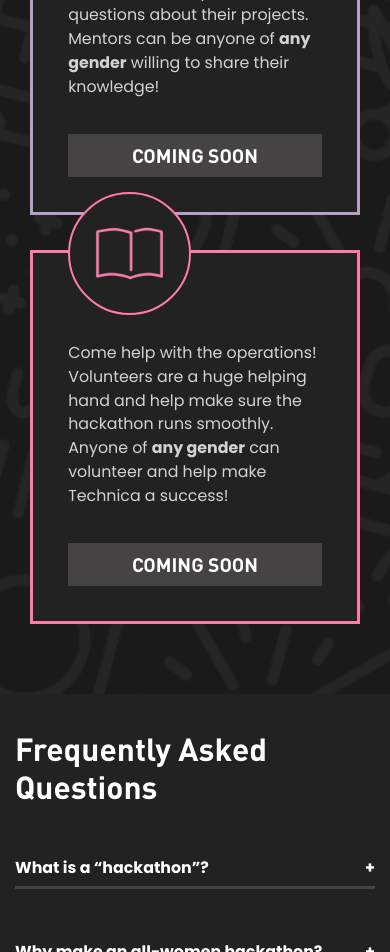
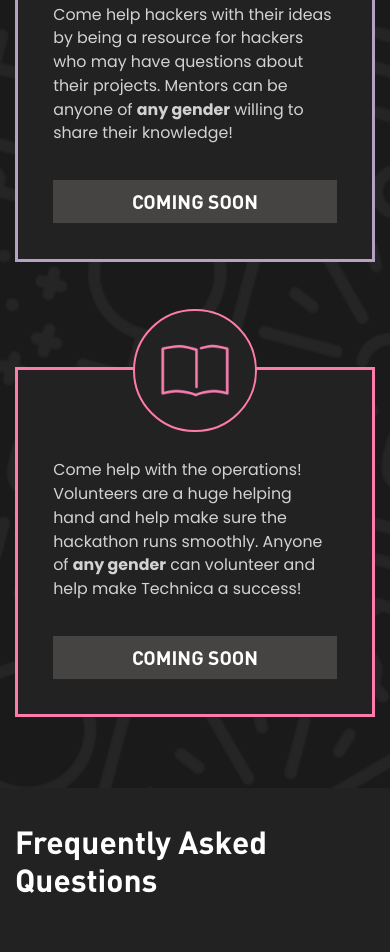
Before and after one commit to gotechnica/gotechnica.github.io, a website: page index.html in a window 390 px wide. Shown: the part 2349-3301 px from the top of the page. Drawn offline with nearby package versions, Linux system fonts and the light colour scheme.

Commit message:
Fix registration column responsiveness and button and imgs

```diff
--- a/index.html
+++ b/index.html
@@ -129,10 +129,10 @@
             <div class="heading">
               <h1>Registration</h1>
             </div>
-            <div class="row-eq-height">
+            <div class="row row-eq-height">
               <p><br></p>
             </div>
-            <div class="row-eq-height">
+            <div class="row row-eq-height">
               <div class="col-lg-4">
                 <div class="register-card cyan">
                   <img src="./img/hack.png" alt="Hack Icon">
@@ -155,7 +155,7 @@ Come help hackers with their ideas by being a resource for hackers who may have
                 </div>
               </div>
               <div class="col-lg-4">
-                <div class="register-card pink">
+                <div class="register-card last pink">
                   <img src="./img/mentor.png" alt="Mentor Icon">
                   <p>
 Come help with the operations! Volunteers are a huge helping hand and help make sure the hackathon runs smoothly. Anyone of <strong>any gender</strong> can volunteer and help make Technica a success!
--- a/scss/main.scss
+++ b/scss/main.scss
@@ -189,7 +189,10 @@ article.body {
       flex: 1;
 
       @media (max-width: 992px) {
-        margin-bottom: 4rem;
+        margin-bottom: 12rem;
+        &.last {
+          margin-bottom: 4rem;
+        }
       }
 
       p {
@@ -200,6 +203,7 @@ article.body {
         pointer-events: none !important;
       }
       img {
+        align-self: center;
         width: 14rem;
         height: 14rem;
         // padding: 1rem;
@@ -213,6 +217,8 @@ article.body {
         padding: .8rem 0rem;
         width: 100%;
         display: block;
+        margin-bottom: 0;
+        margin-top: auto;
       }
       &.cyan {
         display: flex;
```
Also changed, not shown: css/main.css, fonts/Heritage Font.ttf (added).
